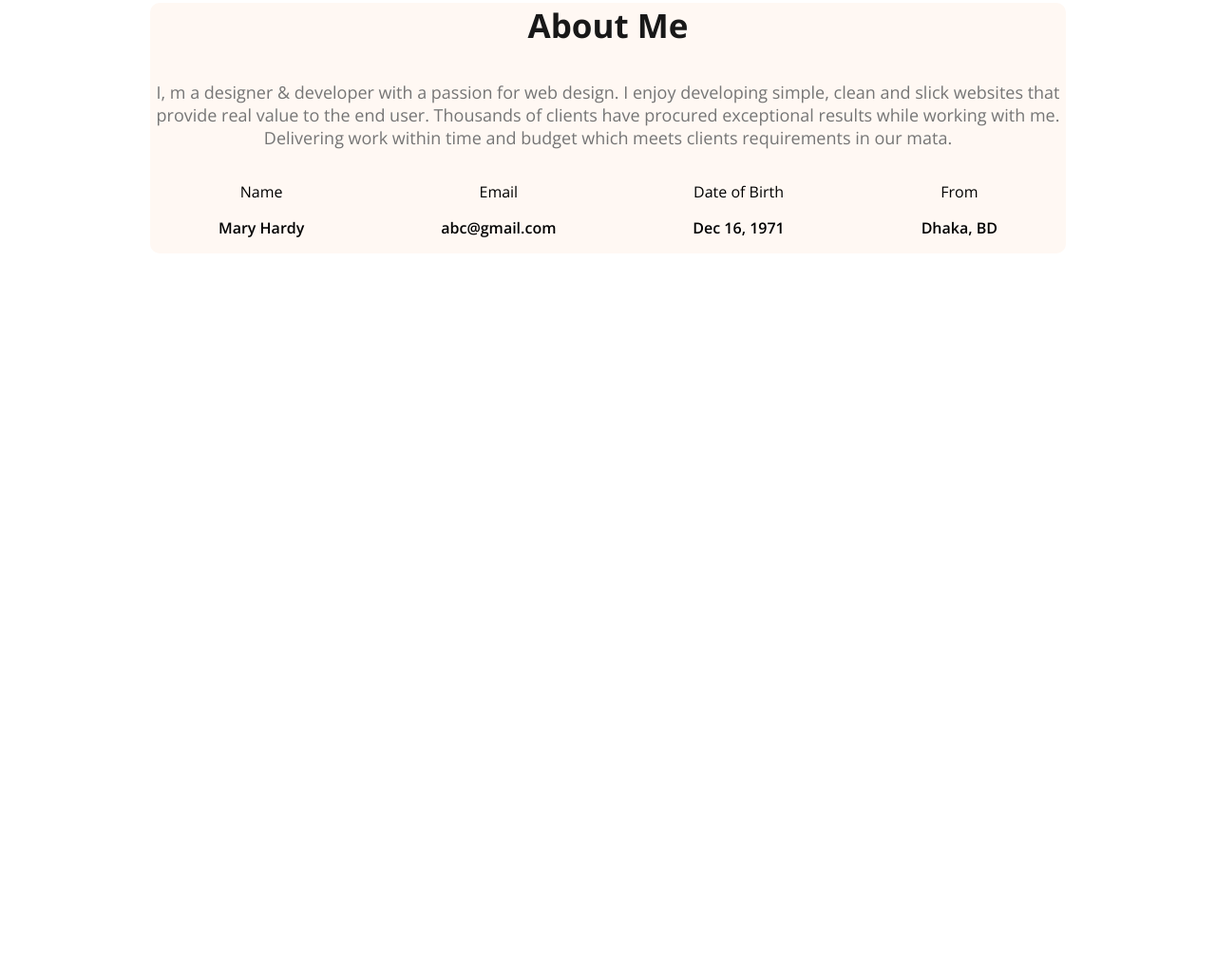
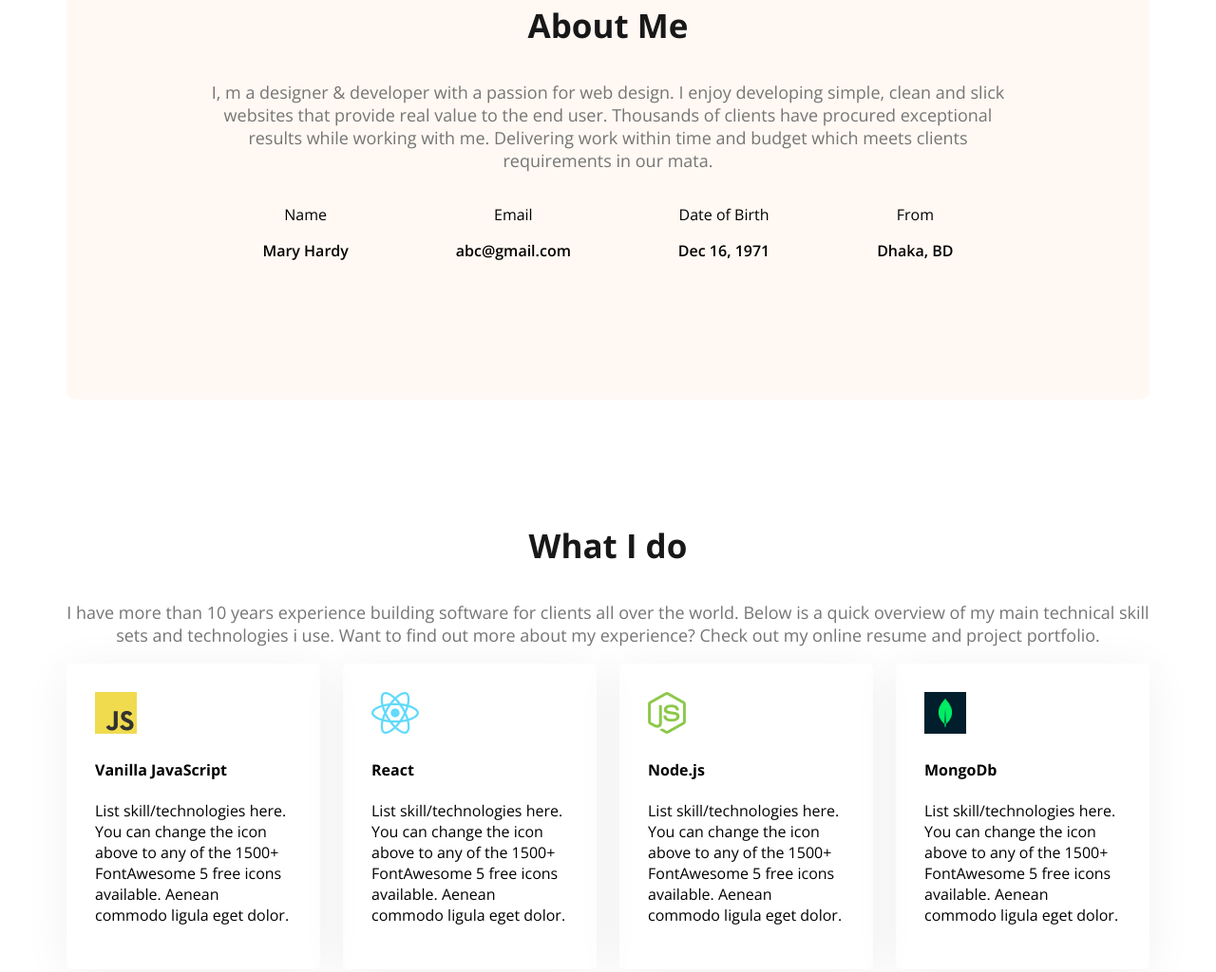
Before and after one commit to mahamudul-hasan-milon/web-dev-portfolio, a plain HTML site: page index.html in a window 1280 px wide. Shown: the part 1122-2146 px from the top of the page at 95% size. Before the commit the page ends 1527 px from the top, so only its background shows below. Drawn offline with nearby package versions, Linux system fonts and the light colour scheme.

Commit message:
new content added

```diff
--- a/index.html
+++ b/index.html
@@ -65,6 +65,48 @@
                 </div>
             </div>
         </section>
+        <section class="skills">
+            <h3 class="section-title text-center">What I do</h3>
+            <p class="section-description text-center">
+                I have more than 10 years experience building software for clients all over the world. Below is a quick
+                overview of my main technical skill sets and technologies i use. Want to find out more about my
+                experience? Check out my online resume and project portfolio.
+            </p>
+            <div class="skills-container">
+                <div class="skill">
+                    <img src="images/icons/js.png" alt="">
+                    <h4 class="skill-title">Vanilla JavaScript</h4>
+                    <p class="skill-description">
+                        List skill/technologies here. You can change the icon above to any of the 1500+ FontAwesome 5
+                        free icons available. Aenean commodo ligula eget dolor.
+                    </p>
+                </div>
+                <div class="skill">
+                    <img src="images/icons/react.png" alt="">
+                    <h4 class="skill-title">React</h4>
+                    <p class="skill-description">
+                        List skill/technologies here. You can change the icon above to any of the 1500+ FontAwesome 5
+                        free icons available. Aenean commodo ligula eget dolor.
+                    </p>
+                </div>
+                <div class="skill">
+                    <img src="images/icons/nodejs.png" alt="">
+                    <h4 class="skill-title">Node.js</h4>
+                    <p class="skill-description">
+                        List skill/technologies here. You can change the icon above to any of the 1500+ FontAwesome 5
+                        free icons available. Aenean commodo ligula eget dolor.
+                    </p>
+                </div>
+                <div class="skill">
+                    <img src="images/icons/mongo.png" alt="">
+                    <h4 class="skill-title">MongoDb</h4>
+                    <p class="skill-description">
+                        List skill/technologies here. You can change the icon above to any of the 1500+ FontAwesome 5
+                        free icons available. Aenean commodo ligula eget dolor.
+                    </p>
+                </div>
+            </div>
+        </section>
     </main>
 
     <footer>
--- a/style/portfolio.css
+++ b/style/portfolio.css
@@ -103,15 +103,19 @@ nav li a {
 /* about styles */
 .about {
     border-radius: 10px;
+    padding: 130px 150px;
+    text-align: center;
 }
 
 /* main styles */
 main {
     max-width: 1140px;
     margin: 0 auto;
-    padding: 130px 150px;
-    text-align: center;
+}
+
+main section {
     margin-top: 130px;
+    margin-bottom: 130px;
 }
 
 .item-description {
@@ -122,3 +126,19 @@ main {
     display: flex;
     justify-content: space-around;
 }
+
+.text-center {
+    text-align: center;
+}
+
+.skills-container {
+    display: flex;
+    gap: 24px;
+
+}
+
+.skill {
+    padding: 30px;
+    border-radius: 5px;
+    box-shadow: 0px 6px 50px 0px rgba(0, 0, 0, 0.06);
+}
```
